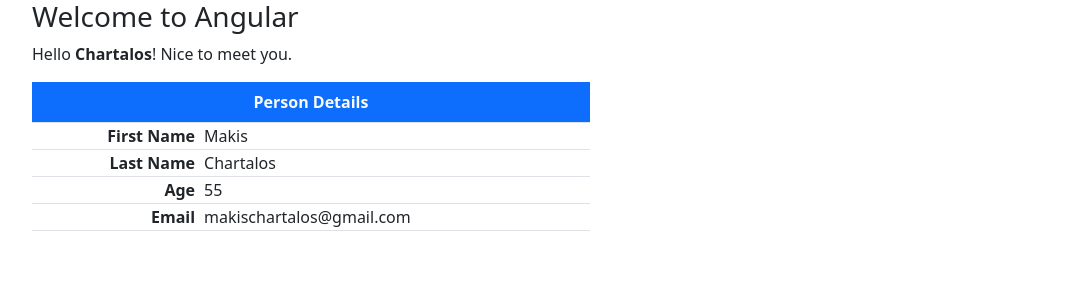
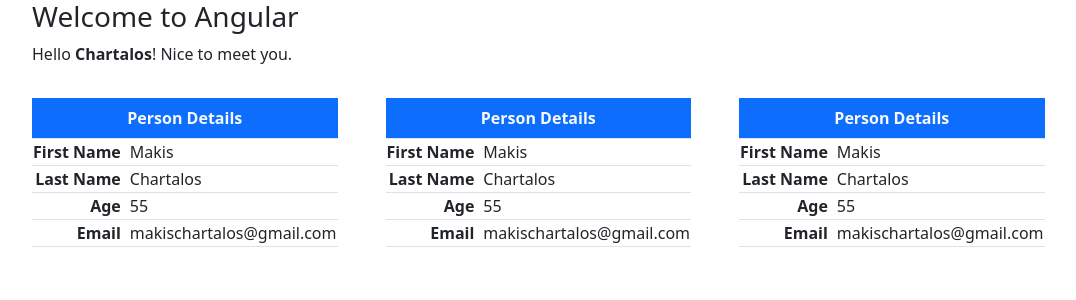
Before and after one commit to MakisChartalos/angular-introduction, an Angular app: page / in a window 1280 px wide. Shown: the top 300 px of the page, without its empty margins (50-1126 px from the left). Built offline with nearby package versions, Linux system fonts and the light colour scheme.

Commit message:
new component

```diff
--- a/src/app/app.component.html
+++ b/src/app/app.component.html
@@ -2,4 +2,10 @@
     <h3>Welcome to Angular</h3>
     <p>Hello <strong>{{ name }}</strong>! Nice to meet you.</p>
 
-    <app-person-table></app-person-table>
+    <div class="d-flex gap-5 text-nowrap ">
+        <app-person-table></app-person-table>
+        <app-person-table></app-person-table>
+        <app-person-table></app-person-table>
+    </div>
+
+</div>
```
Also changed, not shown: 1 other file (tests, documents, lock files or other folders).
